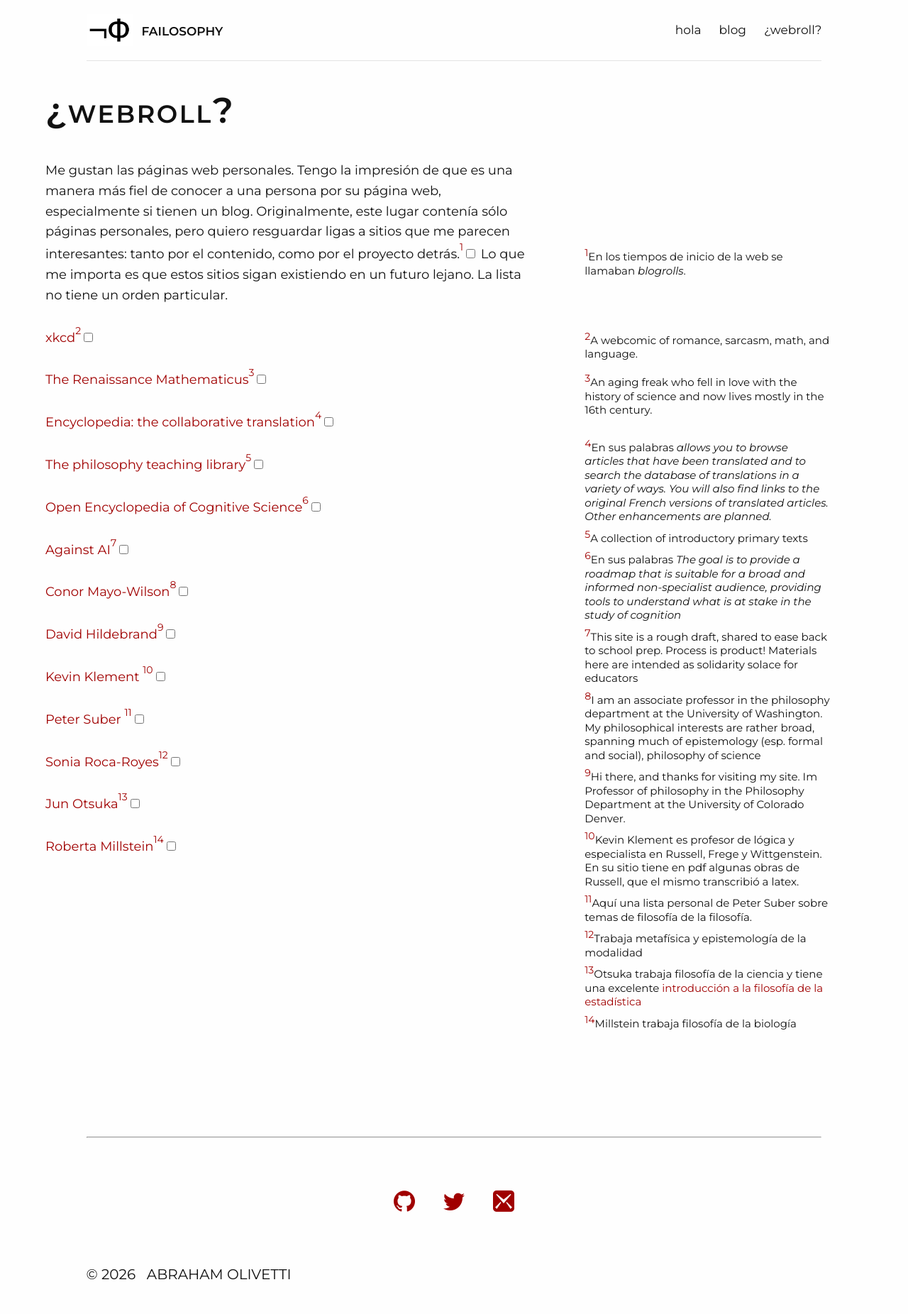
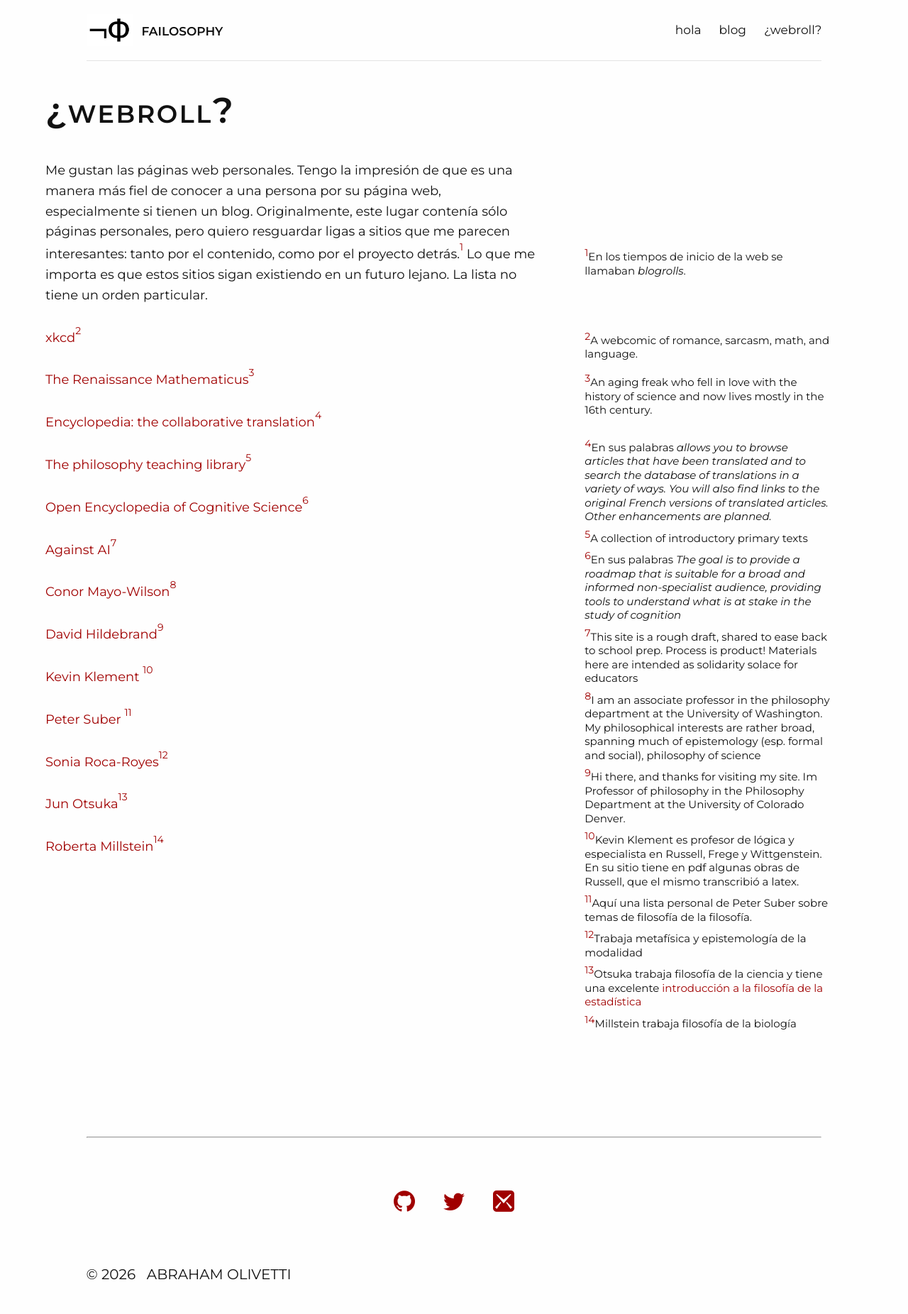
Before and after one commit to Oiuhukt/failosophy, a Jekyll site: the page built from webrollpage/index.md, in a window 1280 px wide. Shown: the whole page at 71% size. Built offline with Jekyll 4.4.1, drawn with Linux system fonts in a browser that asks for light colours; some web fonts are replaced.

Commit message:
eliminando checkboxes

```diff
--- a/css/tufte.scss
+++ b/css/tufte.scss
@@ -396,6 +396,21 @@ blockquote {
 }
 
 /* ==========================================================================
+   ELIMINAR CHECKBOXES DE NOTAS AL MARGEN
+   ========================================================================== */
+
+/* Esto oculta el cuadro de selección técnico sin romper la funcionalidad */
+input.margin-toggle {
+    display: none !important;
+}
+
+/* Opcional: Asegura que el número de la nota sea clickeable en móviles */
+.margin-toggle {
+    cursor: pointer;
+}
+
+
+/* ==========================================================================
    5. RESPONSIVE (MÓVIL)
    ========================================================================== */
 @media (max-width: 760px) {
```
